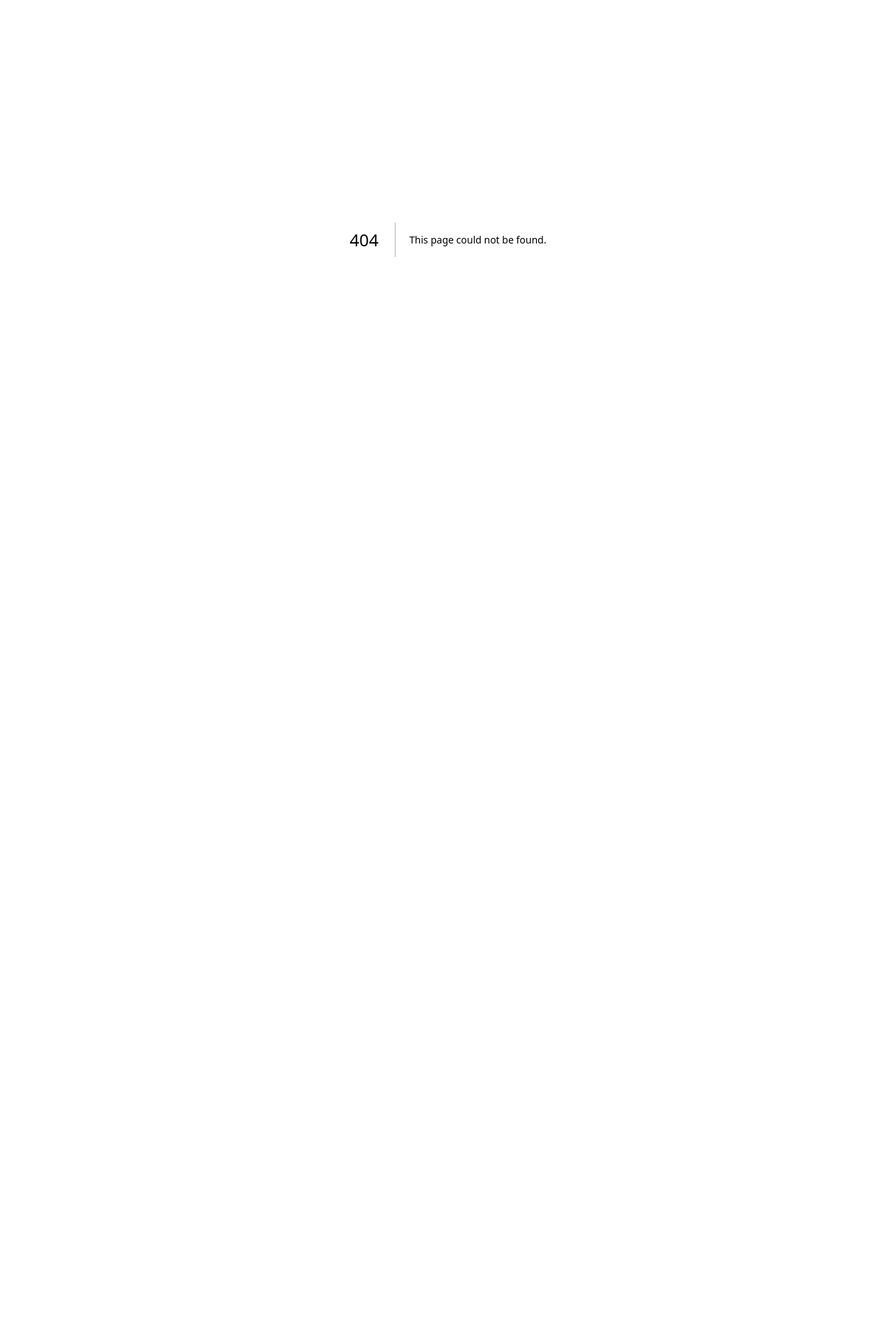
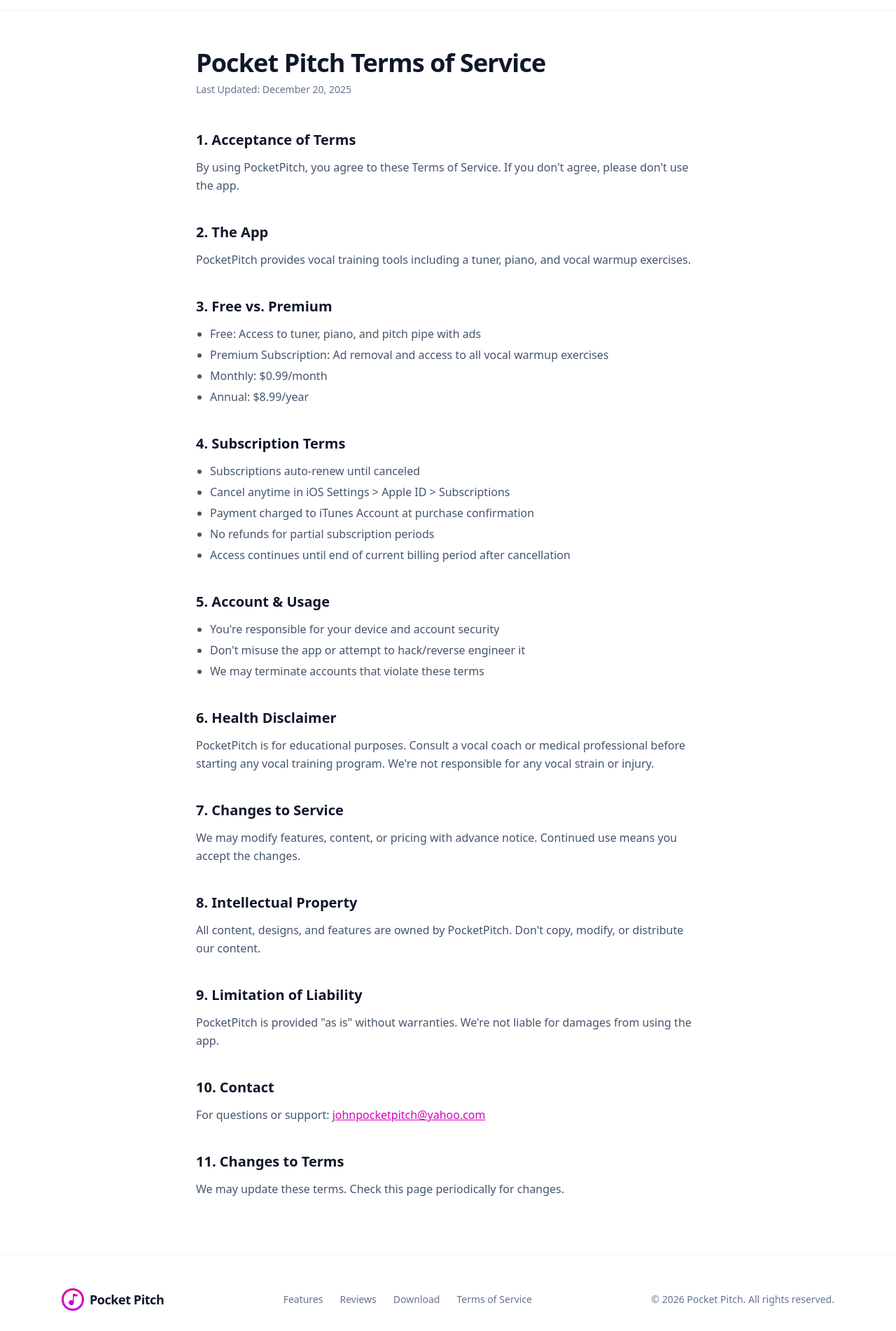
Before and after one commit to johnwalbolt/pocketpitch-website, a Next.js app: page /terms in a window 1280 px wide. Before the commit this address had no page. Shown: the part 58-1960 px from the top of the page at 70% size. Before the commit the page ends 800 px from the top, so only its background shows below. Built offline with nearby package versions, Linux system fonts and the light colour scheme.

Commit message:
Add Terms of Service page and footer link
Co-Authored-By: Claude Opus 4.5 <noreply@anthropic.com>

```diff
--- /dev/null
+++ b/src/app/terms/page.tsx
@@ -0,0 +1,144 @@
+import type { Metadata } from "next";
+import Navbar from "@/components/Navbar";
+import Footer from "@/components/Footer";
+
+export const metadata: Metadata = {
+  title: "Terms of Service — Pocket Pitch",
+  description:
+    "Terms of Service for Pocket Pitch, the vocal toolkit app for singers.",
+};
+
+export default function TermsOfService() {
+  return (
+    <>
+      <Navbar />
+      <main className="mx-auto max-w-3xl px-6 pb-20 pt-32">
+        <h1 className="mb-2 text-3xl font-bold tracking-tight text-foreground sm:text-4xl">
+          Pocket Pitch Terms of Service
+        </h1>
+        <p className="mb-12 text-sm text-muted">Last Updated: December 20, 2025</p>
+
+        <div className="space-y-10 text-foreground">
+          <Section title="1. Acceptance of Terms">
+            <p>
+              By using PocketPitch, you agree to these Terms of Service. If you
+              don&apos;t agree, please don&apos;t use the app.
+            </p>
+          </Section>
+
+          <Section title="2. The App">
+            <p>
+              PocketPitch provides vocal training tools including a tuner, piano,
+              and vocal warmup exercises.
+            </p>
+          </Section>
+
+          <Section title="3. Free vs. Premium">
+            <ul className="list-disc space-y-1 pl-5">
+              <li>Free: Access to tuner, piano, and pitch pipe with ads</li>
+              <li>
+                Premium Subscription: Ad removal and access to all vocal warmup
+                exercises
+              </li>
+              <li>Monthly: $0.99/month</li>
+              <li>Annual: $8.99/year</li>
+            </ul>
+          </Section>
+
+          <Section title="4. Subscription Terms">
+            <ul className="list-disc space-y-1 pl-5">
+              <li>Subscriptions auto-renew until canceled</li>
+              <li>
+                Cancel anytime in iOS Settings &gt; Apple ID &gt; Subscriptions
+              </li>
+              <li>
+                Payment charged to iTunes Account at purchase confirmation
+              </li>
+              <li>No refunds for partial subscription periods</li>
+              <li>
+                Access continues until end of current billing period after
+                cancellation
+              </li>
+            </ul>
+          </Section>
+
+          <Section title="5. Account & Usage">
+            <ul className="list-disc space-y-1 pl-5">
+              <li>
+                You&apos;re responsible for your device and account security
+              </li>
+              <li>
+                Don&apos;t misuse the app or attempt to hack/reverse engineer it
+              </li>
+              <li>We may terminate accounts that violate these terms</li>
+            </ul>
+          </Section>
+
+          <Section title="6. Health Disclaimer">
+            <p>
+              PocketPitch is for educational purposes. Consult a vocal coach or
+              medical professional before starting any vocal training program.
+              We&apos;re not responsible for any vocal strain or injury.
+            </p>
+          </Section>
+
+          <Section title="7. Changes to Service">
+            <p>
+              We may modify features, content, or pricing with advance notice.
+              Continued use means you accept the changes.
+            </p>
+          </Section>
+
+          <Section title="8. Intellectual Property">
+            <p>
+              All content, designs, and features are owned by PocketPitch.
+              Don&apos;t copy, modify, or distribute our content.
+            </p>
+          </Section>
+
+          <Section title="9. Limitation of Liability">
+            <p>
+              PocketPitch is provided &quot;as is&quot; without warranties.
+              We&apos;re not liable for damages from using the app.
+            </p>
+          </Section>
+
+          <Section title="10. Contact">
+            <p>
+              For questions or support:{" "}
+              <a
+                href="mailto:johnpocketpitch@yahoo.com"
+                className="text-primary underline hover:text-primary-dark"
+              >
+                johnpocketpitch@yahoo.com
+              </a>
+            </p>
+          </Section>
+
+          <Section title="11. Changes to Terms">
+            <p>
+              We may update these terms. Check this page periodically for
+              changes.
+            </p>
+          </Section>
+        </div>
+      </main>
+      <Footer />
+    </>
+  );
+}
+
+function Section({
+  title,
+  children,
+}: {
+  title: string;
+  children: React.ReactNode;
+}) {
+  return (
+    <section>
+      <h2 className="mb-3 text-xl font-semibold text-foreground">{title}</h2>
+      <div className="leading-relaxed text-slate-600">{children}</div>
+    </section>
+  );
+}
--- a/src/components/Footer.tsx
+++ b/src/components/Footer.tsx
@@ -1,4 +1,5 @@
 import Image from "next/image";
+import Link from "next/link";
 
 export default function Footer() {
   return (
@@ -39,6 +40,12 @@ export default function Footer() {
             >
               Download
             </a>
+            <Link
+              href="/terms"
+              className="text-sm text-muted transition-colors hover:text-foreground"
+            >
+              Terms of Service
+            </Link>
           </div>
 
           {/* Copyright */}
```
